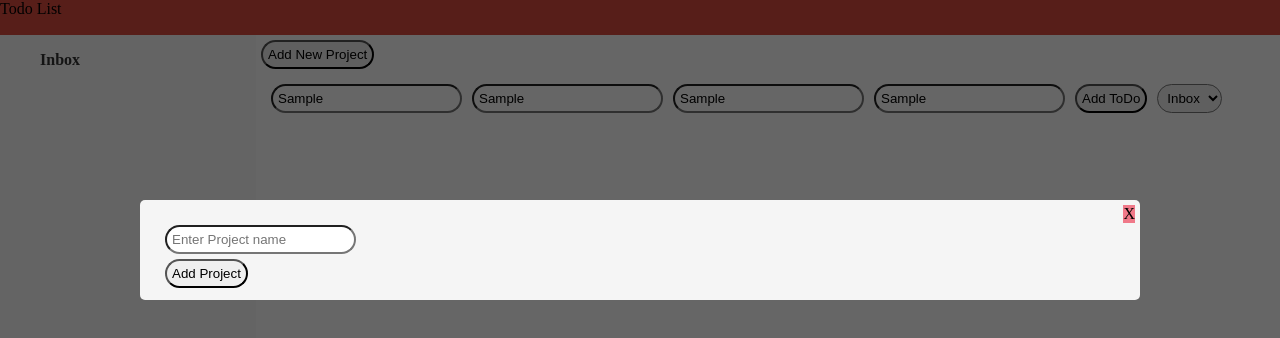
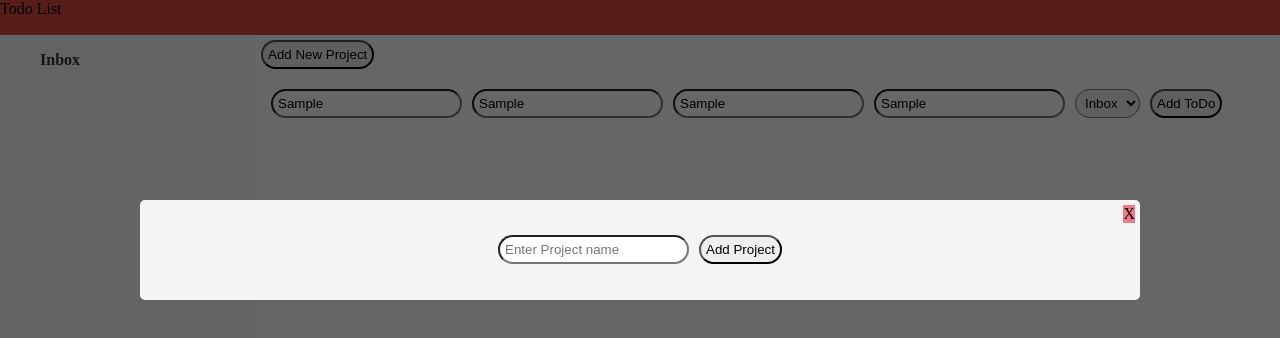
Before and after one commit to rna/todo-list, a website built with webpack: page dist/index.html in a window 1280 px wide. Both pictures are taken after typing "Sample", "Sample", "Sample", "Sample" into the empty fields and a click on the button "Add New Project". Shown: the top 338 px of the page. Built offline with nearby package versions, Linux system fonts and the light colour scheme.

Commit message:
add styles to forms

```diff
--- a/src/index.js
+++ b/src/index.js
@@ -23,7 +23,7 @@ popupContent.appendChild(DOM.projectForm());
 mainDiv.appendChild(DOM.todoForm());
 
 const formNode = document.getElementById('doForm');
-DOM.displayProjects(formNode, projects);
+formNode.insertBefore(DOM.displayProjects(formNode, projects),formNode.childNodes[4]);
 projects[0].length==0 ? null : DOM.displayAllTasks(showTasks, projects[0].todos);
 sidebar.appendChild(DOM.sideProjects(projects));
 
--- a/src/style.css
+++ b/src/style.css
@@ -50,6 +50,7 @@ body {
   background: whitesmoke;
   padding: 20px;
   border-radius: 5px;
+  text-align: center;
 }
 
 #close {
@@ -81,10 +82,26 @@ body {
   margin-left: 5px;
 }
 
-#doForm, #addProjectBtn, #projectForm,#taskSubmitButton, #projectSubmitButton, input,
+#doForm, #addProjectBtn, #projectform,#taskSubmitButton, #projectSubmitButton, input,
 select {
   margin: 5px;
   padding: 5px;
   border-radius: 15px;
+  box-sizing: border-box;
+  outline: none;
+}
+
+#projectform {
   display: flex;
+  justify-content: center;
 }
+
+input[type=submit]:hover, #addProjectBtn:hover {
+  background-color: #db4c3f;
+  color: white;
+}
+
+#doForm {
+  width: auto;
+
+}
```
